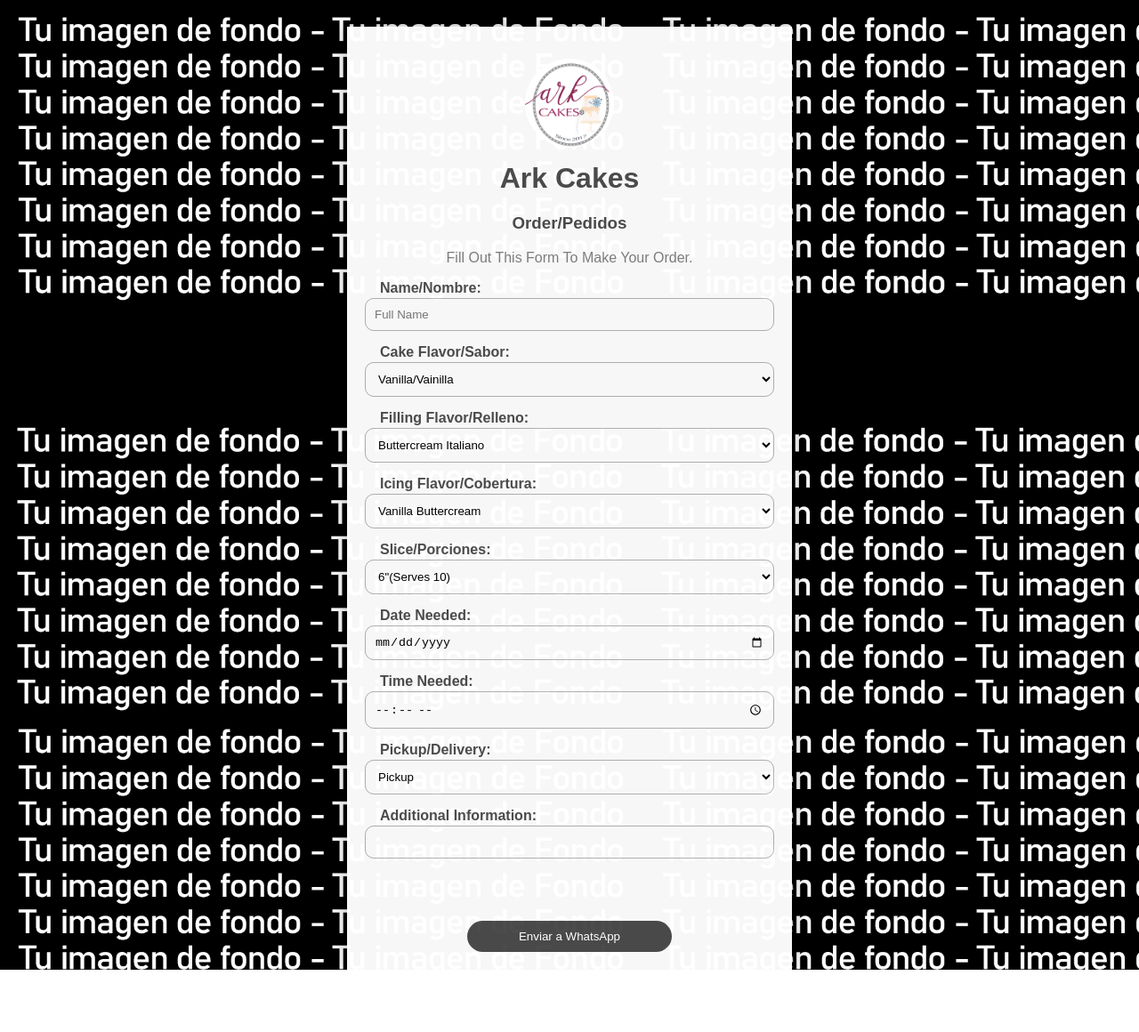
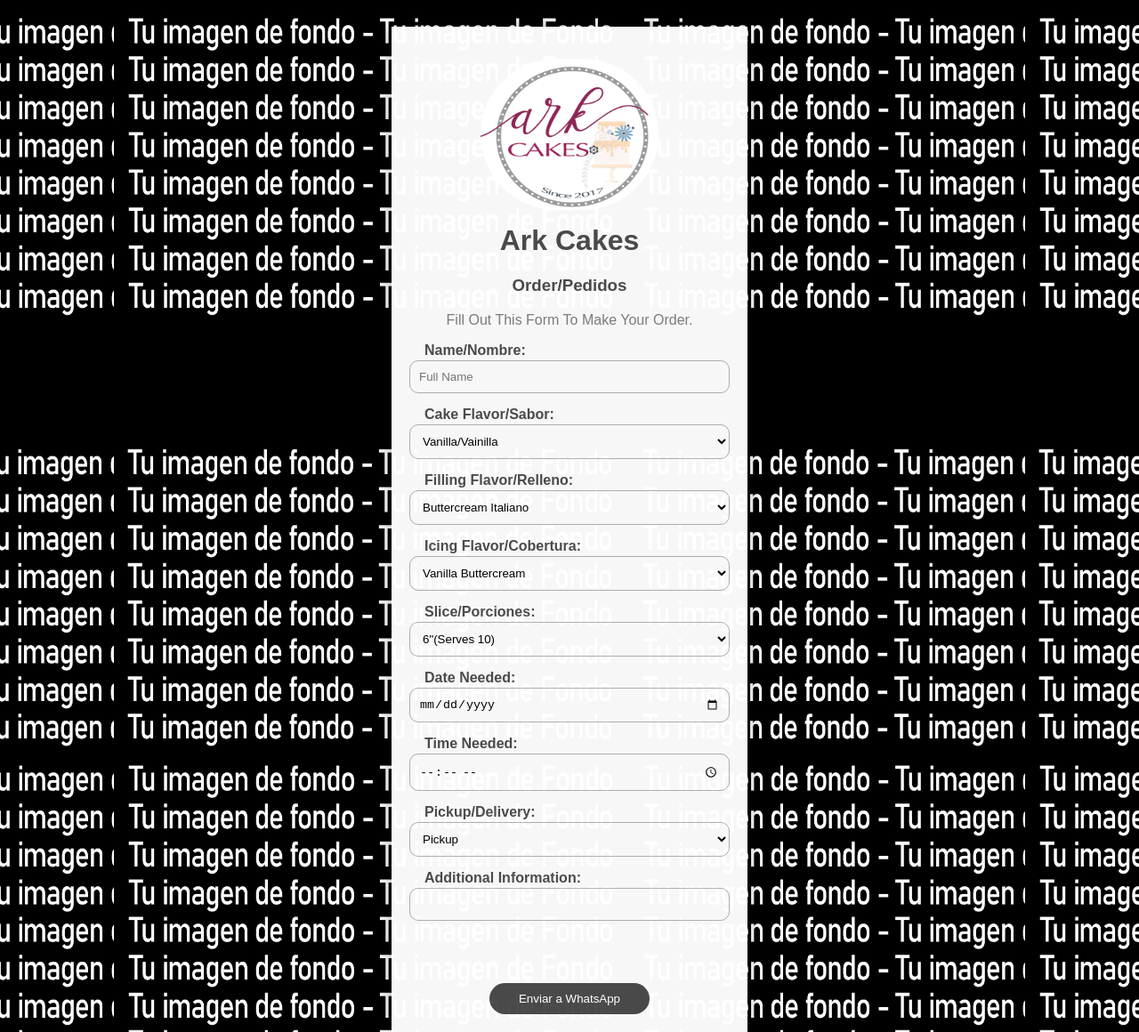
Before and after one commit to ArkCakes/ArkCakes.github.io, a plain HTML site: page index.html in a window 1280 px wide. Shown: the whole page at 89% size. Before the commit the page ends 1090 px from the top, so only its background shows below. Drawn offline with Linux system fonts and the light colour scheme.

Commit message:
Update estilos.css

```diff
--- a/css/estilos.css
+++ b/css/estilos.css
@@ -5,11 +5,11 @@ body {
   margin: 0;
   font-family: sans-serif;
   background-image: url(fondo.jpg);
-  background-size: 100vw 100vh;
+  background-size: 80vw 105vh;
   background-attachment: fixed;
 }
 .formulario {
-  width: 500px;
+  width: 400px;
   max-width: 100%;
   margin: auto;
   margin-top: 30px;
@@ -20,9 +20,9 @@ body {
 }
 
 .imgLogo {
-  width: 100px;
-  height: 100px;
-  border-radius: 150px;
+  width: 200px; /*valor 100px*/
+  height: 170px; /*Valor 100px*/
+  border-radius: 150px; /*valor 150px*/
   display: block;
   margin: auto;
   margin-top: 1em;
@@ -111,3 +111,29 @@ body {
 #respuesta.send {
   color: green;
 }
+
+/*Centrar los campos del formulario (Los input y el boton de Enviar al WhatsApp, que tambien es un input)*/
+
+.formulario__input,
+.formulario__submit {
+  margin-left: auto;
+  margin-right: auto;
+}
+
+/*.fijar {
+    margin-top: -120px;
+} */
+
+/* respuesta del formulario */
+#respuesta {
+  width: 100%;
+  height: 50px;
+  margin: 5px;
+  padding: 5px;
+}
+#respuesta.fail {
+  color: red;
+}
+#respuesta.send {
+  color: green;
+}
```
